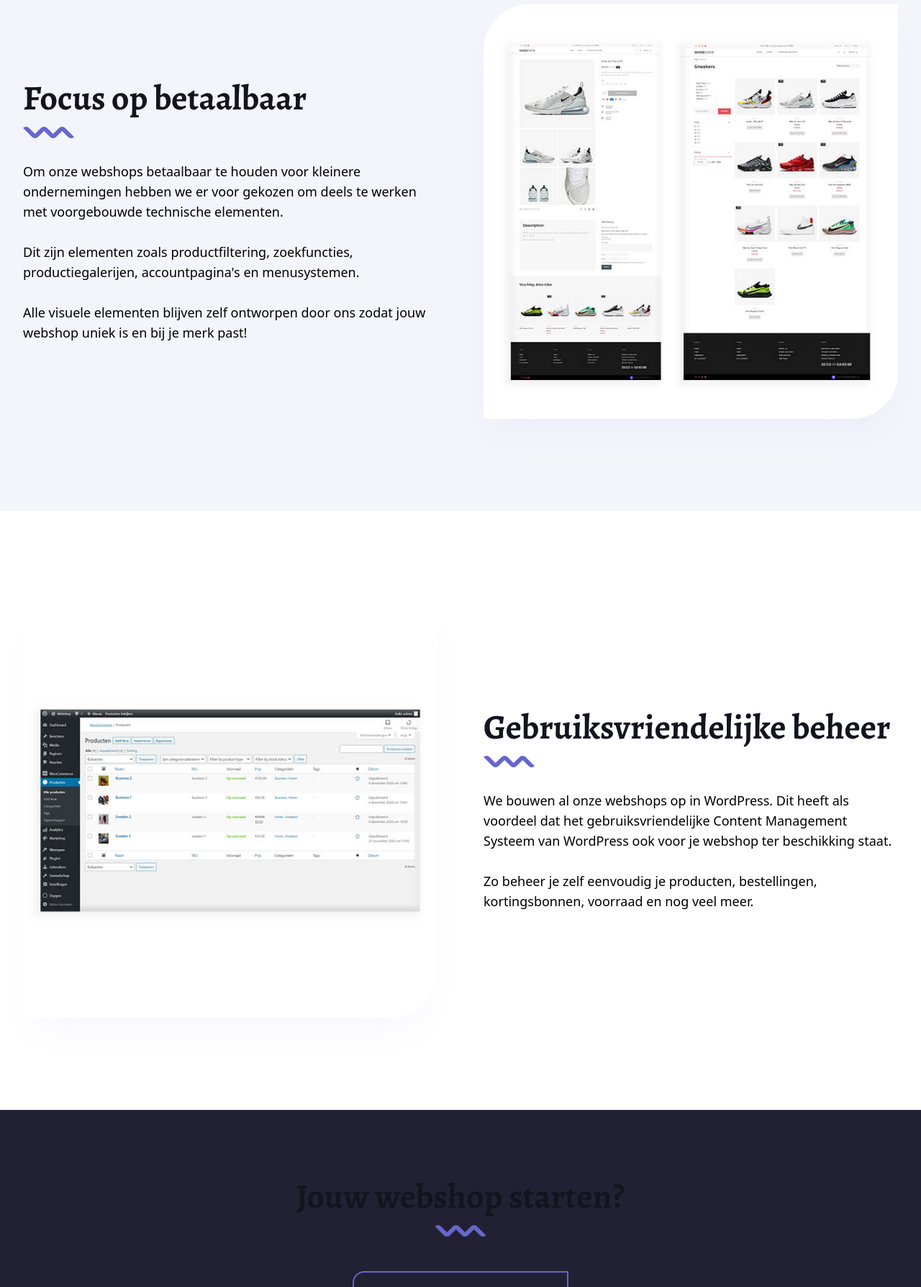
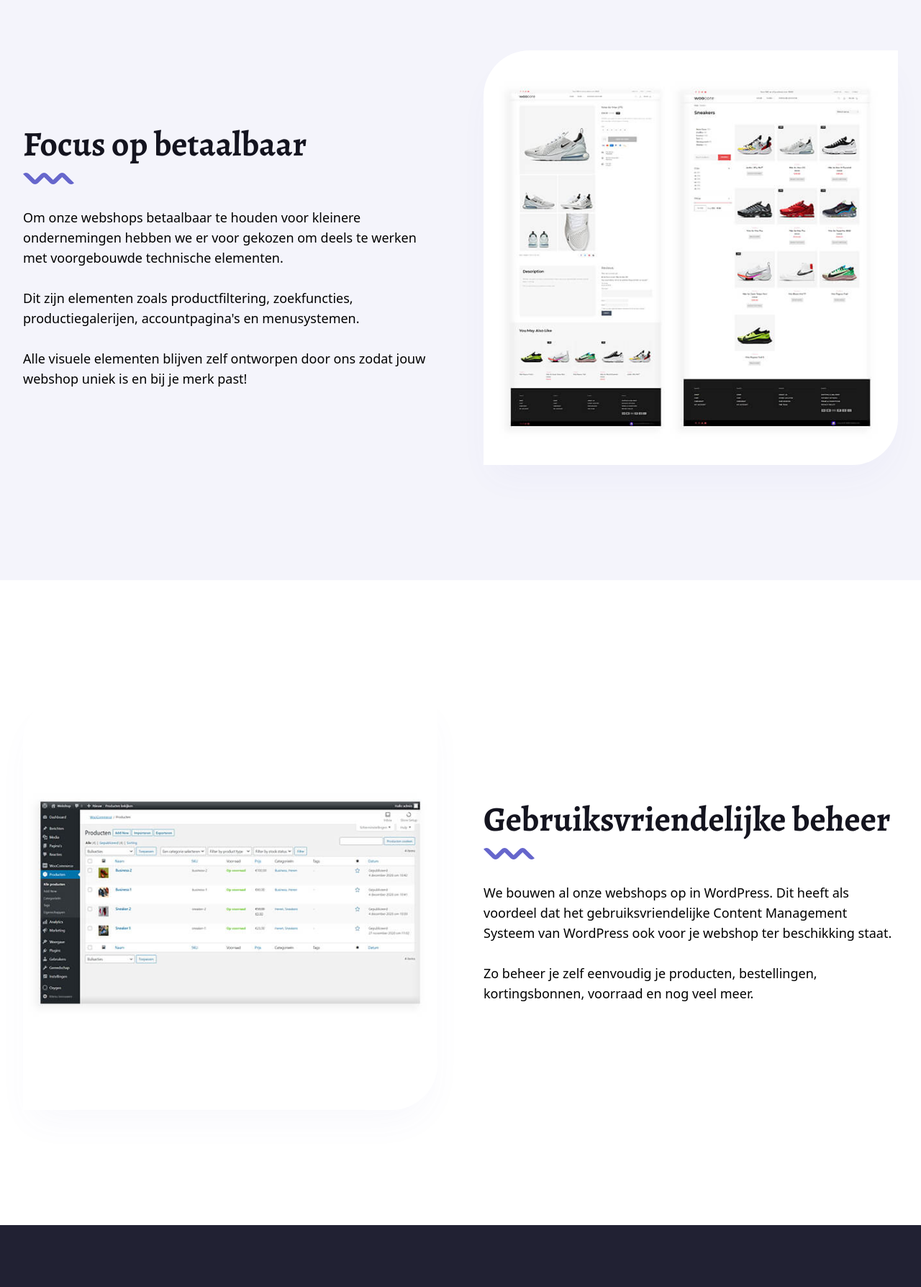
Before and after one commit to Citingdude/vibefusion-front-end, a Nuxt app: page /webshop in a window 1280 px wide. Shown: the part 941-2729 px from the top of the page at 72% size. Built offline with nearby package versions, Linux system fonts and the light colour scheme.

Commit message:
Fix section padding and container

```diff
--- a/pages/webshop.vue
+++ b/pages/webshop.vue
@@ -1,11 +1,11 @@
 <template>
   <div>
     <!-- Hero -->
-    <section class="pt-16 lg:pt-32 pb-20 lg:pb-40 section-padding-x">
-      <div class="container mx-auto grid lg:grid-cols-2 gap-16">
+    <section class="py-20 md:py-40">
+      <div class="container grid gap-16 lg:grid-cols-2">
         <!-- Content -->
         <div>
-          <h1 class="text-4xl lg:text-5xl font-bold font-display mb-4">
+          <h1 class="mb-4 text-4xl font-bold lg:text-5xl font-display">
             Verkoop eenvoudig online met een betaalbare webshop
           </h1>
 
@@ -30,10 +30,8 @@
     </section>
 
     <!-- Affordable -->
-    <section
-      class="bg-light-alt py-16 lg:py-32 section-padding-x"
-    >
-      <div class="container mx-auto grid lg:grid-cols-2 gap-16 items-center">
+    <section class="py-20 md:py-40 bg-light-alt">
+      <div class="container grid items-center gap-16 mx-auto lg:grid-cols-2">
         <!-- Content -->
         <div>
           <LayoutHeading title="Focus op betaalbaar" class="items-start mb-8" />
@@ -57,7 +55,7 @@
         <!-- Image -->
         <div>
           <img
-            class="rounded-tl-4xl rounded-br-4xl shadow-2xl max-w-full"
+            class="max-w-full shadow-2xl rounded-tl-4xl rounded-br-4xl"
             src="~/assets/images/betaalbaar.jpg"
             alt="Betaalbare webshop"
           />
@@ -66,14 +64,12 @@
     </section>
 
     <!-- Easy -->
-    <section
-      class="bg-light-main py-16 lg:py-32 section-padding-x"
-    >
-      <div class="container mx-auto grid lg:grid-cols-2 gap-16 items-center">
+    <section class="py-20 md:py-40 bg-light-main">
+      <div class="container grid items-center gap-16 lg:grid-cols-2">
         <!-- Image -->
         <div class="order-2 sm:order-1">
           <img
-            class="rounded-tl-4xl rounded-br-4xl shadow-2xl max-w-full"
+            class="max-w-full shadow-2xl rounded-tl-4xl rounded-br-4xl"
             src="~/assets/images/eenvoudig.jpeg"
             alt="Eenvoudig beheer"
           />
@@ -100,11 +96,12 @@
     </section>
 
     <!-- Cta -->
-    <section class="bg-dark-300 py-20 lg:py-24 section-padding-x">
-      <div class="flex flex-col items-center container mx-auto">
+    <section class="py-20 md:py-40 bg-dark-300">
+      <div class="container flex flex-col items-center mx-auto">
         <LayoutHeading
-          class="text-light-main text-center mb-12"
+          class="mb-12 text-center text-light-main"
           title="Jouw webshop starten?"
+          textColor="light"
         />
 
         <AppButton to="/contact" color="transparent-alt">
@@ -114,10 +111,8 @@
     </section>
 
     <!-- Integrations -->
-    <section
-      class="bg-light-alt py-16 lg:py-32 section-padding-x"
-    >
-      <div class="container mx-auto grid lg:grid-cols-2 gap-16 items-center">
+    <section class="py-20 md:py-40 bg-light-alt">
+      <div class="container grid items-center gap-16 mx-auto lg:grid-cols-2">
         <!-- Content -->
         <div>
           <LayoutHeading
@@ -142,7 +137,7 @@
         <!-- Image -->
         <div>
           <img
-            class="rounded-tl-4xl rounded-br-4xl shadow-2xl max-w-full"
+            class="max-w-full shadow-2xl rounded-tl-4xl rounded-br-4xl"
             src="~/assets/images/integraties.jpeg"
             alt="Betaalbare webshop"
           />
@@ -151,14 +146,12 @@
     </section>
 
     <!-- Responsive -->
-    <section
-      class="bg-light-main py-16 lg:py-32 section-padding-x"
-    >
-      <div class="container mx-auto grid lg:grid-cols-2 gap-16 items-center">
+    <section class="py-20 md:py-40 bg-light-main">
+      <div class="container grid items-center gap-16 mx-auto lg:grid-cols-2">
         <!-- Image -->
         <div class="order-2 sm:order-1">
           <img
-            class="rounded-tl-4xl rounded-br-4xl shadow-2xl max-w-full"
+            class="max-w-full shadow-2xl rounded-tl-4xl rounded-br-4xl"
             src="~/assets/images/eenvoudig.jpeg"
             alt="Eenvoudig beheer"
           />
```
